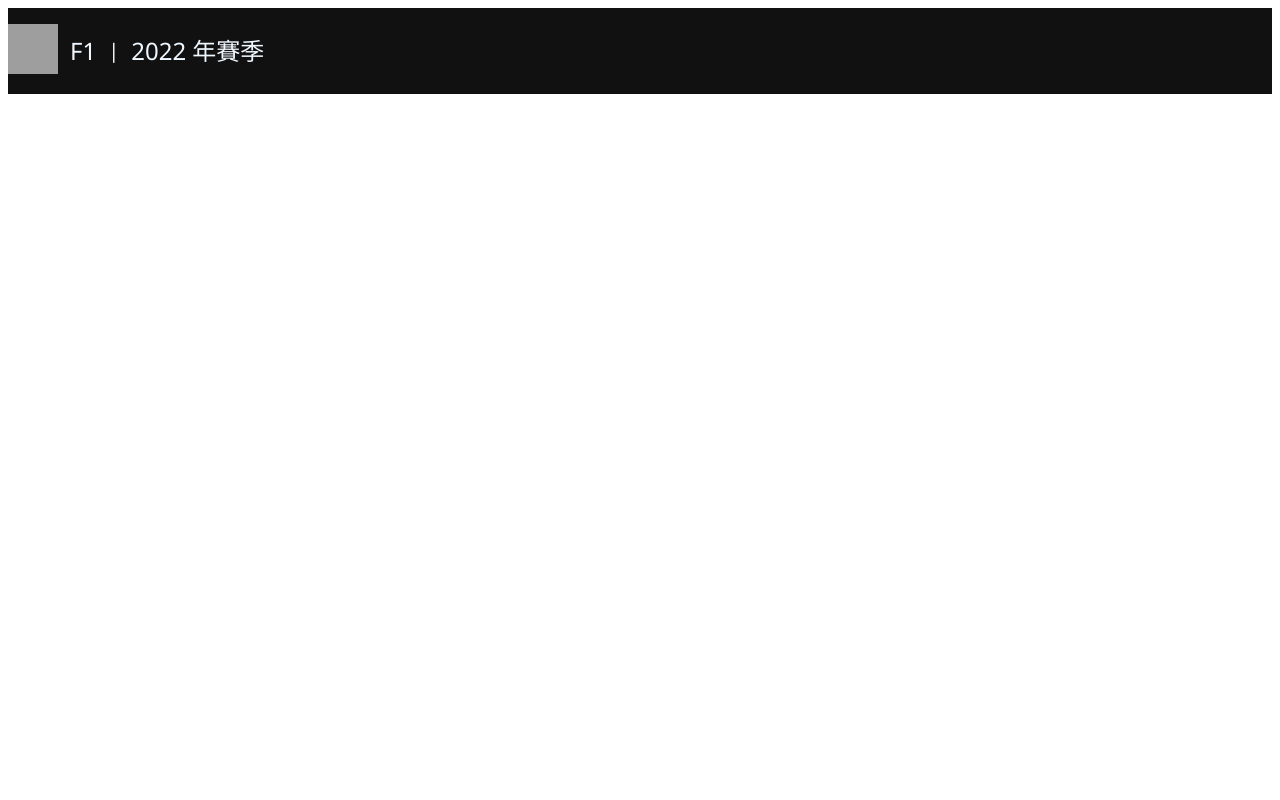
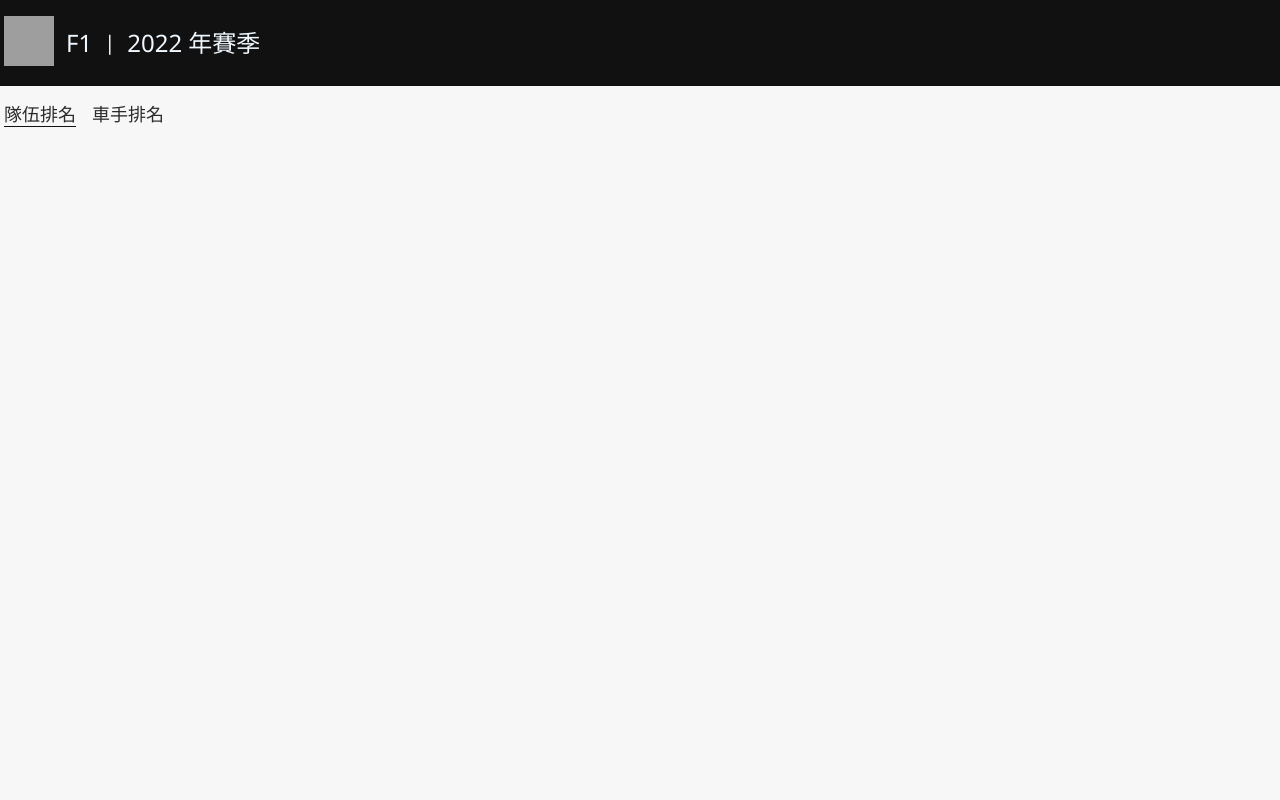
Before and after one commit to WuYen/f1FansClub, a Django app: template app/templates/base.html in a window 1280 px wide. Run offline with Django 4.2, Linux system fonts and the light colour scheme; the template is opened without the code that fills it, so the values that code supplies are empty; grey boxes are pictures that could not be loaded.

Commit message:
Add menu

```diff
--- a/app/templates/base.html
+++ b/app/templates/base.html
@@ -3,13 +3,22 @@
 <!DOCTYPE html>
 <html style="font-size: 62.5%">
   <head>
-    <title>Python Getting Started on Heroku</title>
+    <title>F1 fans club</title>
     <style type="text/css">
+      html {
+        height: 100%;
+      }
+      body {
+        margin: 0px;
+        background-color: #f7f7f7;
+      }
+      .container {
+        padding-left: calc(50% - 63.6rem);
+        padding-right: calc(50% - 63.6rem);
+      }
       .header {
         width: 100%;
         background-color: #111111;
-        padding-left: calc(50% - 63.6rem);
-        padding-right: calc(50% - 63.6rem);
       }
 
       .header-content {
@@ -50,13 +59,32 @@
       .leagueLogo {
         margin-right: 1.2rem;
       }
+
+      .menu {
+        padding: 16px 0px;
+      }
+      .menu .item {
+        color: rgb(43, 43, 43);
+        font-size: 1.8rem;
+        margin: 0px 8px;
+        cursor: pointer;
+      }
+      .menu .item:first-child {
+        margin: 0px 8px 0px 0px;
+      }
+      .menu .item.active {
+        border-bottom: #111111 1px solid;
+      }
+      /* .sub-item:hover {
+        border-bottom: red 1px solid;
+      } */
     </style>
     {% block style %} {% endblock %}
   </head>
 
   <body>
     <nav class="header">
-      <div class="flex header-content">
+      <div class="flex header-content container">
         <div class="leagueLogo">
           <div>
             <!-- <img height="50" width="50" src="{% static 'f1.png'%}" alt="Formula 1" role="presentation" /> -->
@@ -75,6 +103,12 @@
         </div>
       </div>
     </nav>
-    {% block content %} {% endblock %}
+    <div class="container">
+      <div class="menu flex">
+        <div class="item active">隊伍排名</div>
+        <div class="item">車手排名</div>
+      </div>
+    </div>
+    <div class="container">{% block content %} {% endblock %}</div>
   </body>
 </html>
```
Also changed, not shown: app/templates/index.html (+0 -11 lines).
